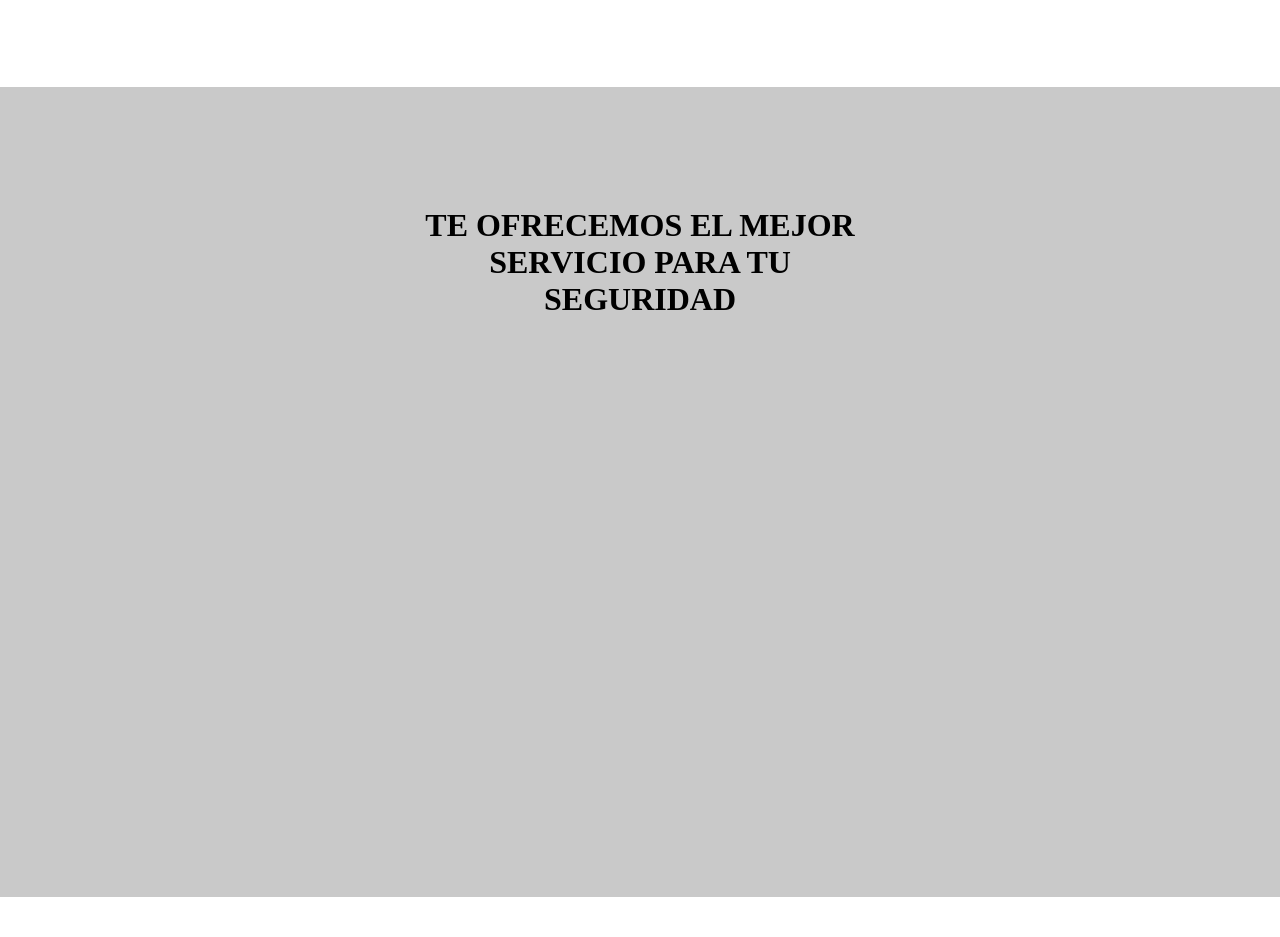
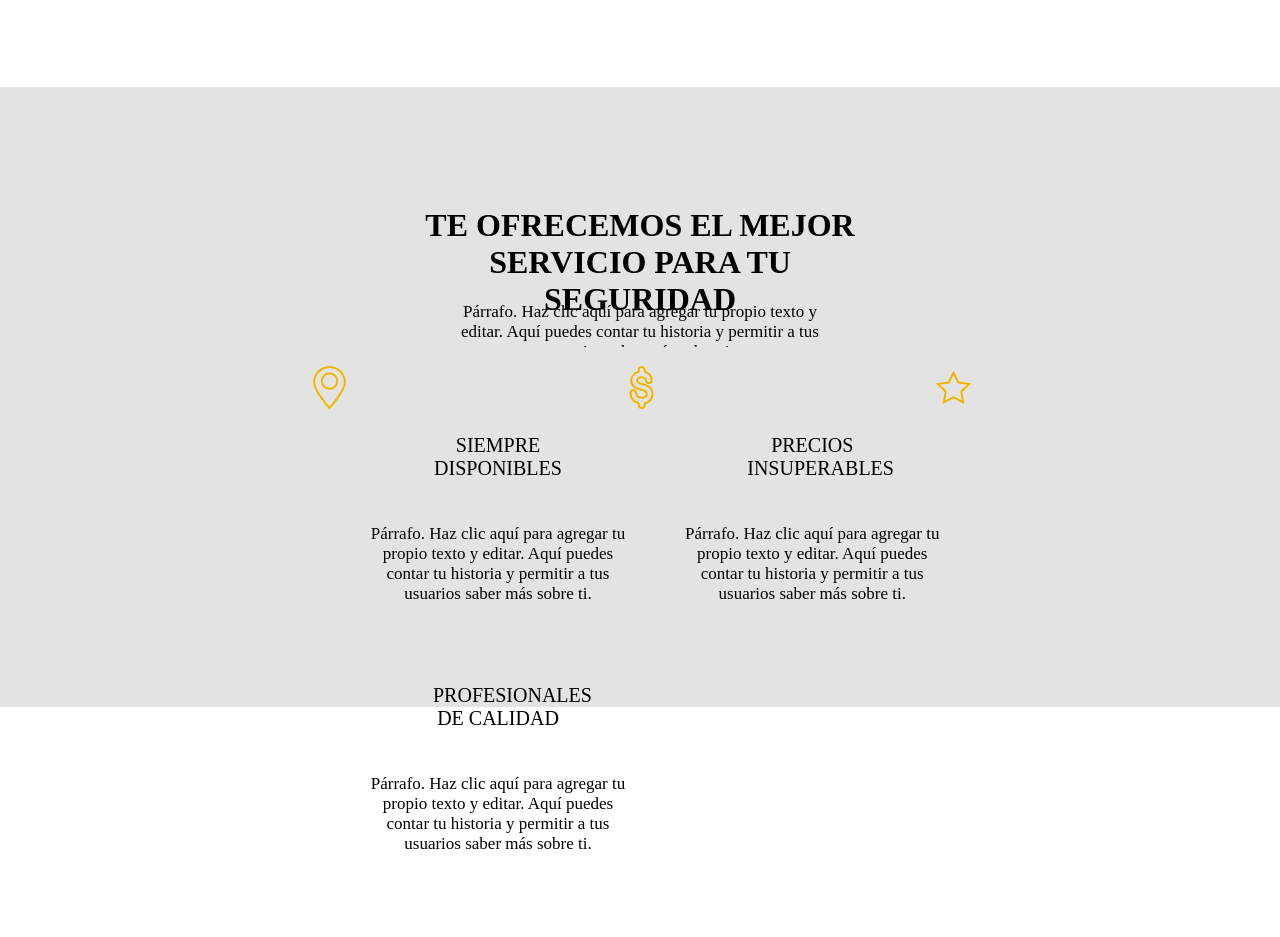
Before and after one commit to Sedron2/RealSecurity, a plain HTML site: page index.html in a window 1280 px wide. Shown: the part 1004-1941 px from the top of the page. Drawn offline with Linux system fonts and the light colour scheme.

Commit message:
Add files via upload

```diff
--- a/index.html
+++ b/index.html
@@ -80,15 +80,49 @@
          </div>
       </div>
       <div id="offerYou">
+
          <div id="headHeader">
             <p>TE OFRECEMOS EL MEJOR SERVICIO PARA TU SEGURIDAD</p>
          </div>
-         <div id="contentHeader"></div>
+         <div id="contentHeader">
+            <p>
+               Párrafo. Haz clic aquí para agregar tu propio texto y editar.
+               Aquí puedes contar tu historia y permitir a tus usuarios saber más sobre ti.
+            </p>
+         </div>
 
          <div id="options">
-            <div id="first"></div>
-            <div id="second"></div>
-            <div id="third"></div>
+            <img src="tres.png"/>
+         </div>
+
+         <div id="underOptions">
+            <div id="threeOptions">
+               <div class="option">
+                  <p class="headerOption">
+                     SIEMPRE
+                     DISPONIBLES
+                  </p>
+                  <p>
+                     Párrafo. Haz clic aquí para agregar tu propio texto y editar. Aquí puedes contar tu historia y permitir a tus usuarios saber más sobre ti.
+                  </p>
+               </div>
+               <div class="option" id="second">
+                  <p class="headerOption">
+                     PRECIOS INSUPERABLES
+                  </p>
+                  <p>
+                     Párrafo. Haz clic aquí para agregar tu propio texto y editar. Aquí puedes contar tu historia y permitir a tus usuarios saber más sobre ti.
+                  </p>
+               </div>
+               <div class="option">
+                  <p class="headerOption">
+                     PROFESIONALES DE CALIDAD
+                  </p>
+                  <p>
+                     Párrafo. Haz clic aquí para agregar tu propio texto y editar. Aquí puedes contar tu historia y permitir a tus usuarios saber más sobre ti.
+                  </p>
+               </div>
+            </div>
          </div>
 
       </div>
--- a/styles.css
+++ b/styles.css
@@ -171,7 +171,8 @@ a {
 
 #visitUsImage {
 	display: flex;
-	width: 80%;
+	height: 250px;
+	width: 440px;
 	margin-top: 16%;
 	margin-bottom: auto;
 	margin-left: 20%;
@@ -199,36 +200,36 @@ a {
 }
 
 #visitButton {
-  float: right;
-  display: block;
+  display: inline-flex;
   height: 40px;
-  width: 200px;
-  margin-right: 125px;
-  background-color: #FFB201;
-  text-align: center;
+  width: 100%;
+  justify-content: center;
+  align-items: center;
   position: relative;
   margin-top: 20px;
-  transition-duration: .3s;
-}
-
-#visitButton:hover {
-  background-color: #9E7200;
 }
 
 #visitButonContent {
   display: inline-block;
   color: #fff;
   font-size: 20px;
+  background-color: #FFB201;
   padding: 3px 34px;
+  transition-duration: 0.3s;
+}
+
+#visitButonContent:hover {
+  background-color: #9E7200;
 }
 
 
 
 
 
+
 #offerYou {
-	height: 690px;
-	background-color: #c9c9c9;
+	height: 500px;
+	background-color: #e3e3e3;
 	padding-top: 120px;
 }
 
@@ -245,8 +246,62 @@ a {
   text-align: center;
 }
 
+#contentHeader {
+	display: inline-flex;
+	margin-top: 30px;
+	height: 45px;
+	width: 100%;
+	justify-content: center;
+}
 
+#contentHeader > p {
+	height: 100%;
+	width: 30%;
+	text-align: center;
+}
 
+#options {
+	display: flex;
+	justify-content: center;
+}
+
+#underOptions {
+	display: inline-flex;
+	height: 250px;
+	width: 100%;
+	justify-content: center;
+}
+
+#threeOptions {
+	width: 55%;
+	padding-left: 160px;
+}
+
+.option {
+	display: inline-block;
+	margin-right: 50px;
+	width: 260px;
+	height: 100%;
+}
+
+#second {
+	margin-right: 45px;
+}
+
+.headerOption {
+	width: 130px;
+	display: block;
+	height: 50px;
+	font-size: 20px;
+  text-align: center;
+  margin-bottom: 40px;
+  margin-right: auto;
+  margin-left: auto;
+}
+
+.option > p {
+	text-align: center;
+}
 
 
 
```
Also changed, not shown: tres.png (added).
